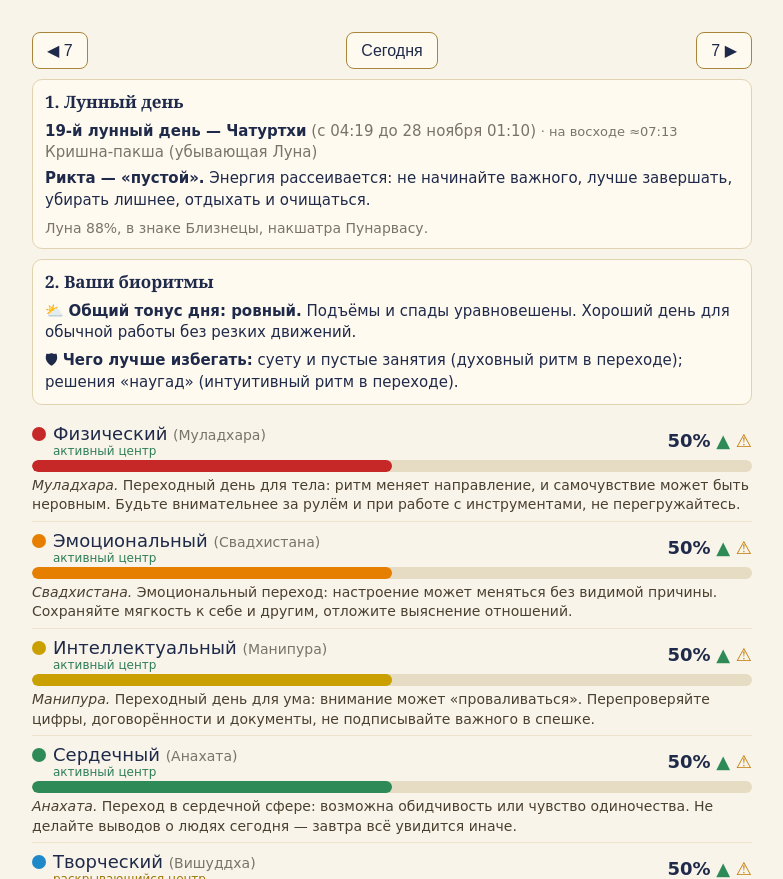
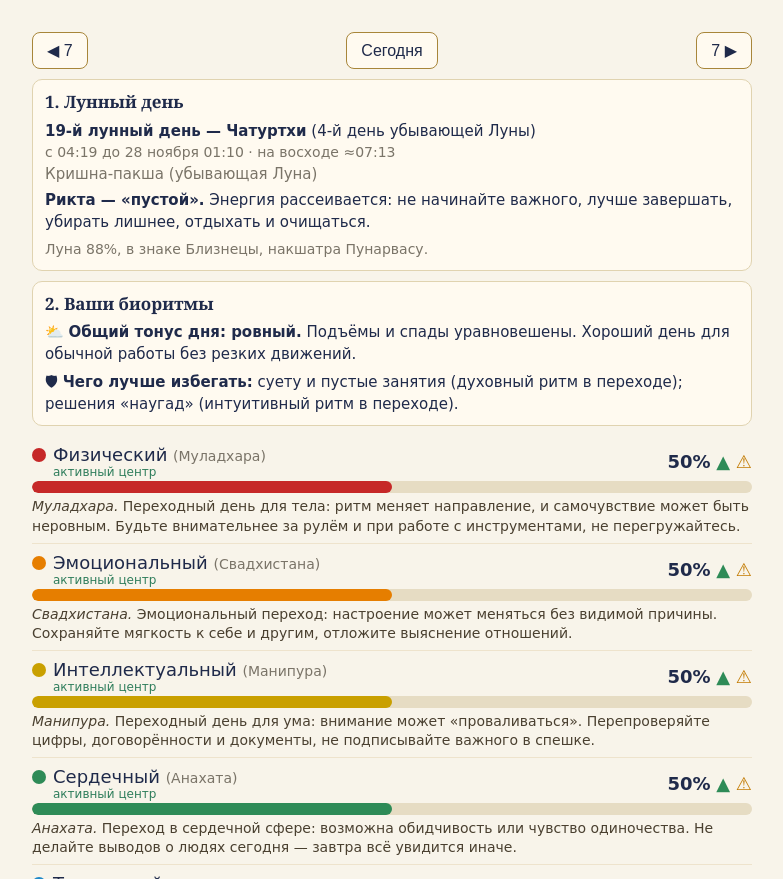
Before and after one commit to Art9/soulmyst, a plain HTML site: page index.html in a window 1280 px wide. Shown: the part 883-1762 px from the top of the page, without its empty margins (248-1031 px from the left). Drawn offline with Linux system fonts and the light colour scheme.

Commit message:
Tithi names with their meaning (ordinal of the fortnight)

```diff
--- a/index.html
+++ b/index.html
@@ -224,7 +224,10 @@ const LU={ru:{h1:'1. Лунный день',h2:'2. Ваши биоритмы',fr
 LU.es={...LU.en,h1:'1. Día lunar',h2:'2. Tus biorritmos',from:'desde',to:'hasta',next:(n,nm,t)=>`Desde las ${t} comienza el <b>día lunar ${n} — ${nm}</b>.`,wax:'Shukla paksha (luna creciente)',wane:'Krishna paksha (luna menguante)',ld:n=>`Día lunar ${n}`,moon:(il,sg,nk)=>`Luna ${il}%, en ${sg}, nakshatra ${nk}.`,menu:'◂ Menú principal',bd:'✏️ Cambiar fecha'};
 LU.pt={...LU.en,h1:'1. Dia lunar',h2:'2. Seus biorritmos',from:'de',to:'até',next:(n,nm,t)=>`A partir das ${t} começa o <b>dia lunar ${n} — ${nm}</b>.`,wax:'Shukla paksha (lua crescente)',wane:'Krishna paksha (lua minguante)',ld:n=>`Dia lunar ${n}`,moon:(il,sg,nk)=>`Lua ${il}%, em ${sg}, nakshatra ${nk}.`,menu:'◂ Menu principal',bd:'✏️ Mudar data'};
 const LX=LU[LG]||LU.en;
-const tName=n=>n===30?LX.names[15]:LX.names[(n-1)%15];
+// Sanskrit tithi names are just ordinals inside the lunar fortnight — show the meaning next to them
+const TMEAN={ru:(k,w)=>`${k}-й день ${w?'растущей':'убывающей'} Луны`,en:(k,w)=>`day ${k} of the ${w?'waxing':'waning'} Moon`,es:(k,w)=>`${k}.º día de la luna ${w?'creciente':'menguante'}`,pt:(k,w)=>`${k}.º dia da lua ${w?'crescente':'minguante'}`}[q.get('l')]||((k,w)=>`${k}-й день ${w?'растущей':'убывающей'} Луны`);
+const TFULL={ru:['полнолуние','новолуние'],en:['full moon','new moon'],es:['luna llena','luna nueva'],pt:['lua cheia','lua nova']}[q.get('l')]||['полнолуние','новолуние'];
+const tSk=n=>n===30?LX.names[15]:LX.names[(n-1)%15], tMean=n=>n===15?TFULL[0]:n===30?TFULL[1]:TMEAN((n-1)%15+1,n<15), tName=n=>tSk(n)+' ('+tMean(n)+')';
 const tDesc=n=>{const k=(n-1)%15+1;return (LX.sp[n]?LX.sp[n]+' ':'')+(n===30?'':LX.g[(k-1)%5]);};
 const hm=d=>d.toLocaleTimeString([],{hour:'2-digit',minute:'2-digit',hour12:false});
 const dm=d=>d.getDate()+' '+X.mon[d.getMonth()];
@@ -238,7 +241,7 @@ function lunarHtml(dd){ if(!AS) return '';
   let sr=null;try{sr=OBS&&AS.SearchRiseSet(AS.Body.Sun,OBS,+1,d0,1)}catch(e){} const base=sr?sr.date:d0;   // the day's lunar day = the one current at local sunrise (Panchang rule)
   const n=Math.floor(AS.MoonPhase(base)/12)+1, st=AS.SearchMoonPhase(((n-1)*12)%360,new Date(base.getTime()-1.3*DAY),1.4), en=AS.SearchMoonPhase((n*12)%360,base,1.4);
   const fmt=x=>x?(x.date.toDateString()===d0.toDateString()?hm(x.date):dm(x.date)+' '+hm(x.date)):'?';
-  let h=`<h3>${LX.h1}</h3><b>${LX.ld(n)} — ${tName(n)}</b> <span style="color:#7a7468">(${LX.from} ${fmt(st)} ${LX.to} ${fmt(en)})</span>${sr?` <span style="color:#7a7468;font-size:13px">· ${SRL} ≈${hm(sr.date)}</span>`:''}<br>`;
+  let h=`<h3>${LX.h1}</h3><b>${LX.ld(n)} — ${tSk(n)}</b> (${tMean(n)})<br><span style="color:#7a7468;font-size:14px">${LX.from} ${fmt(st)} ${LX.to} ${fmt(en)}${sr?` · ${SRL} ≈${hm(sr.date)}`:''}</span><br>`;
   h+=`<span style="color:#7a7468">${n<=15?LX.wax:LX.wane}</span><div style="margin-top:4px">${tDesc(n)}</div>`;
   let cur=en; for(let i=0;i<2&&cur&&cur.date<d1;i++){const m=n+i+1>30?n+i+1-30:n+i+1;h+=`<div style="margin-top:8px">🌙 ${LX.next(m,tName(m),hm(cur.date))}<br>${tDesc(m)}</div>`;cur=AS.SearchMoonPhase((m*12)%360,cur.date,1.4);}
   const noon=new Date(d0.getTime()+DAY/2), tt=AS.MakeTime(noon).tt, ay=23.85306+50.2875*(tt/36525)*100/3600, ml=((AS.Ecliptic(AS.GeoVector(AS.Body.Moon,noon,true)).elon-ay)%360+360)%360;
```
